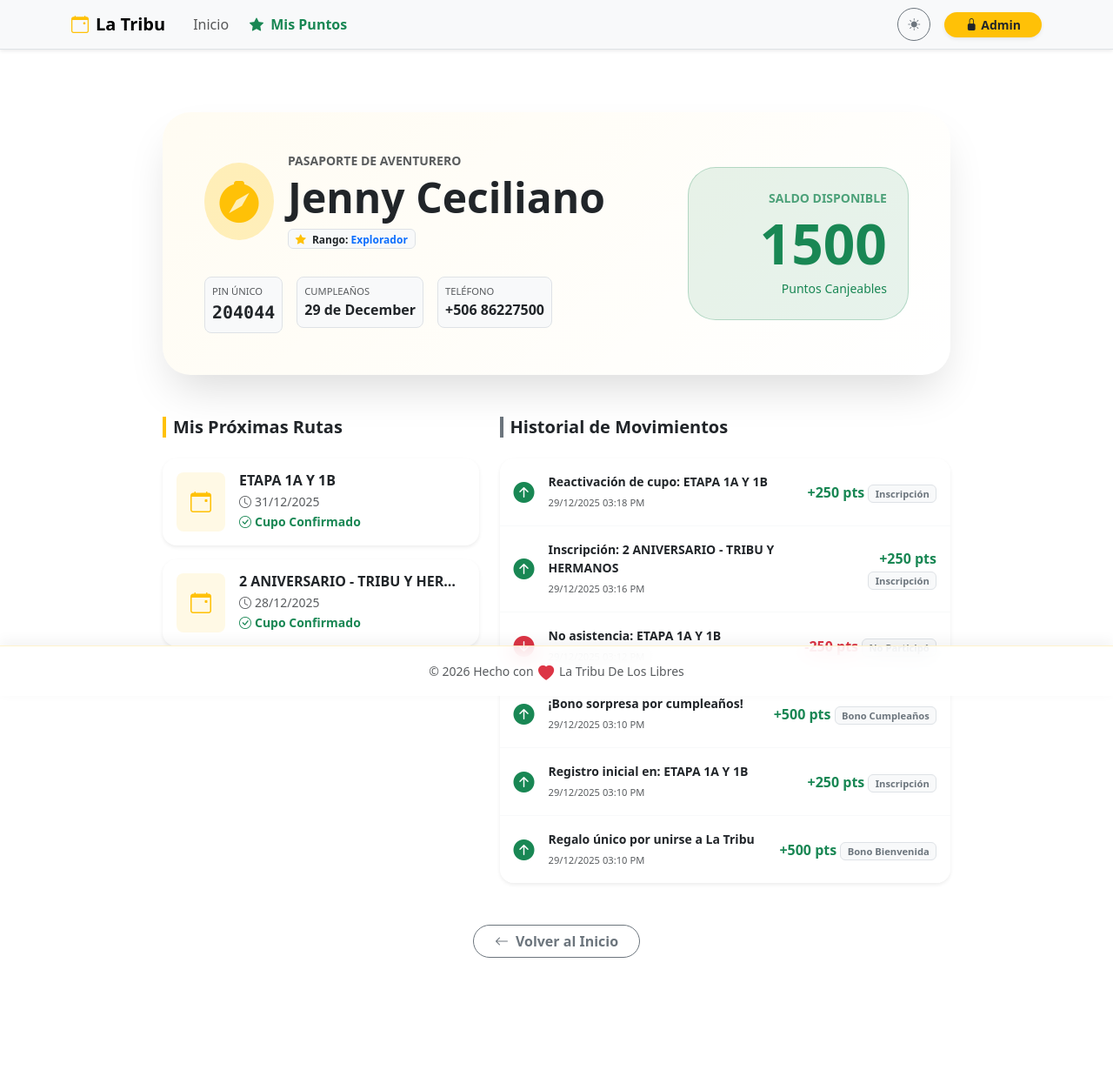
After one commit to kerm1977/calendario, a Flask app: page /mi-perfil/204044 in a window 1280 px wide. The commit adds this page. Shown: the whole page at 87% size. Run offline with Flask 3, Linux system fonts and the light colour scheme; data comes from the database, SQL or seed files in the repository; both versions use the stored data as it was after the commit.

Commit message:
Creado sistema de usuarios para consulta de puntos

```diff
--- a/app.py
+++ b/app.py
@@ -713,12 +713,16 @@ def delete_event(event_id):
 # --- REGISTRO FINAL E INTEGRACIÓN DE SERVICIOS ---
 
 from puntos import puntos_bp
+# AGREGAR ESTA IMPORTACIÓN
+from perfil import perfil_bp
 
 # Registro de Blueprints.
 app.register_blueprint(auth_bp)
 app.register_blueprint(main_bp)
 app.register_blueprint(calendar_bp)
 app.register_blueprint(puntos_bp)
+# AGREGAR ESTA LÍNEA DE REGISTRO
+app.register_blueprint(perfil_bp)
 
 # --- INICIALIZACIÓN DE LA INFRAESTRUCTURA DE DATOS ---
 
--- /dev/null
+++ b/perfil.py
@@ -0,0 +1,66 @@
+# ==============================================================================
+# MÓDULO DE PERFIL PÚBLICO: LA TRIBU DE LOS LIBRES
+# ==============================================================================
+# Maneja la visualización del perfil personal del aventurero.
+# Acceso público mediante PIN para facilitar la experiencia de usuario.
+# ==============================================================================
+
+from flask import Blueprint, render_template, abort, redirect, url_for
+from db import Member, PointLog, Booking
+from datetime import datetime
+
+# Definición del Blueprint
+perfil_bp = Blueprint('perfil', __name__)
+
+@perfil_bp.route('/mi-perfil/<string:pin>')
+def ver_perfil(pin):
+    """
+    Renderiza la vista completa del perfil del aventurero.
+    Muestra datos personales, saldo, nivel (calculado) e historial.
+    """
+    # 1. Búsqueda del miembro (Si no existe, 404 seguro)
+    member = Member.query.filter_by(pin=pin).first()
+
+    if not member:
+        return render_template('errors/404.html'), 404  # O redirigir a home si prefieres
+
+    # 2. Obtener historial cronológico (Reutilizando la lógica de PointLog)
+    # Ordenamos por más reciente primero
+    logs = PointLog.query.filter_by(member_id=member.id).order_by(PointLog.created_at.desc()).all()
+
+    # 3. Obtener próximas aventuras (Bookings activos futuros)
+    proximas_aventuras = []
+    bookings = Booking.query.filter_by(member_id=member.id, status='Activo').all()
+    today = datetime.now().date()
+
+    for b in bookings:
+        if b.event.event_date >= today:
+            proximas_aventuras.append(b)
+
+    # 4. Cálculo de Nivel de Fidelidad (Gamificación simple)
+    # Ejemplo: < 1000: Caminante, 1000-3000: Explorador, > 3000: Leyenda
+    nivel = "Caminante"
+    icono_nivel = "bi-backpack2"
+    clase_nivel = "text-secondary"
+
+    pts = member.puntos_totales
+    if pts >= 1000 and pts < 3000:
+        nivel = "Explorador"
+        icono_nivel = "bi-compass-fill"
+        clase_nivel = "text-primary"
+    elif pts >= 3000:
+        nivel = "Leyenda"
+        icono_nivel = "bi-trophy-fill"
+        clase_nivel = "text-warning"
+
+    # 5. Renderizar
+    return render_template(
+        'perfil.html',
+        member=member,
+        logs=logs,
+        proximas=proximas_aventuras,
+        nivel=nivel,
+        icono_nivel=icono_nivel,
+        clase_nivel=clase_nivel,
+        now=datetime.now()
+    )
--- /dev/null
+++ b/templates/perfil.html
@@ -0,0 +1,164 @@
+{% extends "base.html" %}
+
+{% block title %}Mi Perfil - {{ member.nombre }}{% endblock %}
+
+{% block content %}
+<div class="container py-5 animate__animated animate__fadeIn">
+
+    <!-- ENCABEZADO DE PERFIL -->
+    <div class="row justify-content-center">
+        <div class="col-lg-10">
+
+            <!-- TARJETA DE IDENTIDAD DIGITAL -->
+            <div class="card border-0 shadow-2xl rounded-5 overflow-hidden mb-5 bg-white text-dark position-relative">
+                <!-- Fondo decorativo -->
+                <div class="position-absolute top-0 start-0 w-100 h-100" style="background: linear-gradient(135deg, rgba(255,193,7,0.05) 0%, rgba(255,255,255,0) 100%); z-index: 0;"></div>
+
+                <div class="card-body p-4 p-lg-5 position-relative" style="z-index: 1;">
+                    <div class="row align-items-center">
+                        <div class="col-md-8 mb-4 mb-md-0">
+                            <div class="d-flex align-items-center mb-3">
+                                <div class="bg-warning bg-opacity-25 text-warning p-3 rounded-circle me-3">
+                                    <i class="bi {{ icono_nivel }} display-5"></i>
+                                </div>
+                                <div>
+                                    <h6 class="text-uppercase fw-bold text-muted small mb-1">Pasaporte de Aventurero</h6>
+                                    <h1 class="display-5 fw-bold mb-0">{{ member.nombre }} {{ member.apellido1 }}</h1>
+                                    <span class="badge bg-light text-dark border mt-2">
+                                        <i class="bi bi-star-fill text-warning me-1"></i> Rango: <span class="{{ clase_nivel }} fw-bold">{{ nivel }}</span>
+                                    </span>
+                                </div>
+                            </div>
+
+                            <div class="row g-3 mt-2">
+                                <div class="col-auto">
+                                    <div class="p-2 border rounded-3 bg-light">
+                                        <small class="d-block text-muted x-small text-uppercase">PIN Único</small>
+                                        <span class="fw-bold font-monospace fs-5">{{ member.pin }}</span>
+                                    </div>
+                                </div>
+                                <div class="col-auto">
+                                    <div class="p-2 border rounded-3 bg-light">
+                                        <small class="d-block text-muted x-small text-uppercase">Cumpleaños</small>
+                                        <span class="fw-bold">
+                                            {% if member.birth_date %}
+                                                {{ member.birth_date.strftime('%d de %B') }}
+                                            {% else %}
+                                                No registrado
+                                            {% endif %}
+                                        </span>
+                                    </div>
+                                </div>
+                                <div class="col-auto">
+                                    <div class="p-2 border rounded-3 bg-light">
+                                        <small class="d-block text-muted x-small text-uppercase">Teléfono</small>
+                                        <span class="fw-bold">+506 {{ member.telefono }}</span>
+                                    </div>
+                                </div>
+                            </div>
+                        </div>
+
+                        <div class="col-md-4 text-center text-md-end">
+                            <div class="p-4 rounded-5 bg-success bg-opacity-10 border border-success border-opacity-25 d-inline-block w-100">
+                                <small class="text-uppercase fw-bold text-success opacity-75 d-block mb-1">Saldo Disponible</small>
+                                <div class="display-3 fw-bold text-success mb-0">{{ member.puntos_totales }}</div>
+                                <small class="text-success fw-medium">Puntos Canjeables</small>
+                            </div>
+                        </div>
+                    </div>
+                </div>
+            </div>
+
+            <div class="row g-4">
+                <!-- COLUMNA IZQUIERDA: PRÓXIMAS AVENTURAS -->
+                <div class="col-md-5">
+                    <h5 class="fw-bold mb-4 ps-2 border-start border-4 border-warning">Mis Próximas Rutas</h5>
+                    {% if proximas %}
+                        {% for booking in proximas %}
+                        <div class="card border-0 shadow-sm rounded-4 mb-3 overflow-hidden">
+                            <div class="card-body p-3">
+                                <div class="d-flex align-items-center">
+                                    <div class="flex-shrink-0 bg-warning bg-opacity-10 p-3 rounded-3 text-warning">
+                                        <i class="bi bi-calendar-event fs-4"></i>
+                                    </div>
+                                    <div class="ms-3 overflow-hidden">
+                                        <h6 class="fw-bold mb-1 text-truncate">{{ booking.event.title }}</h6>
+                                        <small class="text-muted d-block">
+                                            <i class="bi bi-clock me-1"></i>{{ booking.event.event_date.strftime('%d/%m/%Y') }}
+                                        </small>
+                                        <small class="text-success fw-bold">
+                                            <i class="bi bi-check-circle me-1"></i>Cupo Confirmado
+                                        </small>
+                                    </div>
+                                </div>
+                            </div>
+                        </div>
+                        {% endfor %}
+                    {% else %}
+                        <div class="text-center p-5 bg-light rounded-4 border border-dashed">
+                            <i class="bi bi-backpack text-muted opacity-25 display-4 mb-3 d-block"></i>
+                            <p class="text-muted small mb-0">No tienes expediciones activas.</p>
+                            <a href="{{ url_for('main.home') }}" class="btn btn-sm btn-link text-warning fw-bold text-decoration-none">Ver Calendario</a>
+                        </div>
+                    {% endif %}
+                </div>
+
+                <!-- COLUMNA DERECHA: HISTORIAL DE PUNTOS -->
+                <div class="col-md-7">
+                    <h5 class="fw-bold mb-4 ps-2 border-start border-4 border-secondary">Historial de Movimientos</h5>
+
+                    <div class="card border-0 shadow-sm rounded-4 overflow-hidden">
+                        <div class="list-group list-group-flush">
+                            {% if logs %}
+                                {% for log in logs %}
+                                <div class="list-group-item p-3 border-light">
+                                    <div class="d-flex justify-content-between align-items-center">
+                                        <div class="d-flex align-items-center">
+                                            <div class="me-3">
+                                                {% if log.amount > 0 %}
+                                                    <i class="bi bi-arrow-up-circle-fill text-success fs-4"></i>
+                                                {% else %}
+                                                    <i class="bi bi-arrow-down-circle-fill text-danger fs-4"></i>
+                                                {% endif %}
+                                            </div>
+                                            <div>
+                                                <div class="fw-bold text-dark small">{{ log.description }}</div>
+                                                <small class="text-muted x-small">{{ log.created_at.strftime('%d/%m/%Y %I:%M %p') }}</small>
+                                            </div>
+                                        </div>
+                                        <div class="text-end">
+                                            <span class="fw-bold fs-6 {{ 'text-success' if log.amount > 0 else 'text-danger' }}">
+                                                {{ '+' if log.amount > 0 }}{{ log.amount }} pts
+                                            </span>
+                                            <div class="badge bg-light text-secondary border x-small">{{ log.transaction_type }}</div>
+                                        </div>
+                                    </div>
+                                </div>
+                                {% endfor %}
+                            {% else %}
+                                <div class="p-4 text-center text-muted small">
+                                    Aún no hay movimientos registrados.
+                                </div>
+                            {% endif %}
+                        </div>
+                    </div>
+                </div>
+            </div>
+
+            <div class="text-center mt-5">
+                <a href="{{ url_for('main.home') }}" class="btn btn-outline-secondary rounded-pill px-4 fw-bold">
+                    <i class="bi bi-arrow-left me-2"></i>Volver al Inicio
+                </a>
+            </div>
+        </div>
+    </div>
+</div>
+
+<style>
+    .shadow-2xl { box-shadow: 0 25px 50px -12px rgba(0, 0, 0, 0.15); }
+    .x-small { font-size: 0.7rem; }
+    /* Ajuste de degradado para modo oscuro si lo usas */
+    [data-bs-theme="dark"] .bg-white { background-color: #212529 !important; }
+    [data-bs-theme="dark"] .text-dark { color: #f8f9fa !important; }
+</style>
+{% endblock %}
```
Also changed, not shown: templates/home.html (+47 -1 lines), instance/db.db.
